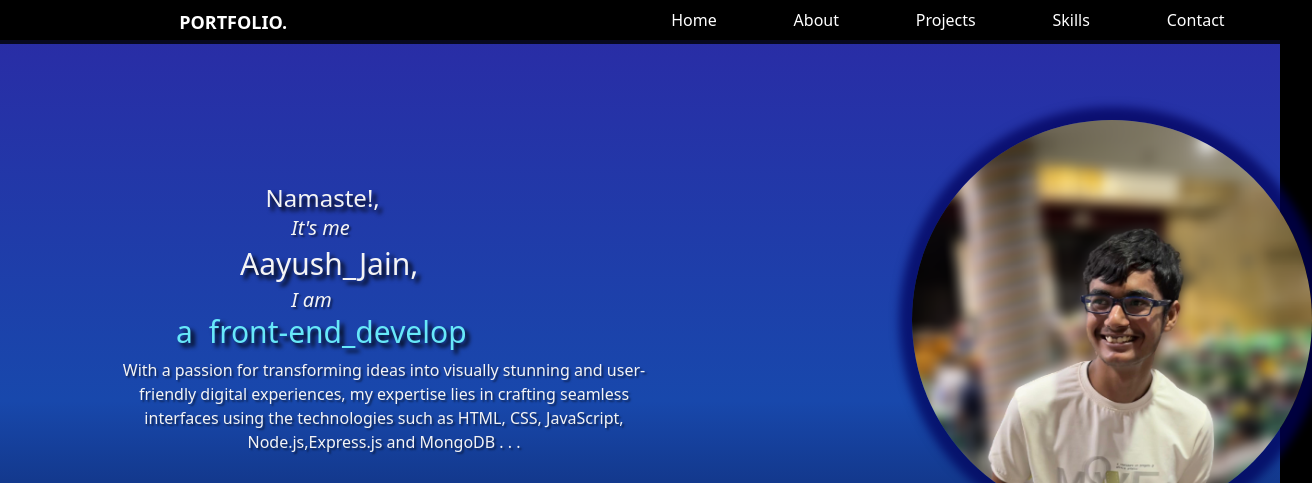
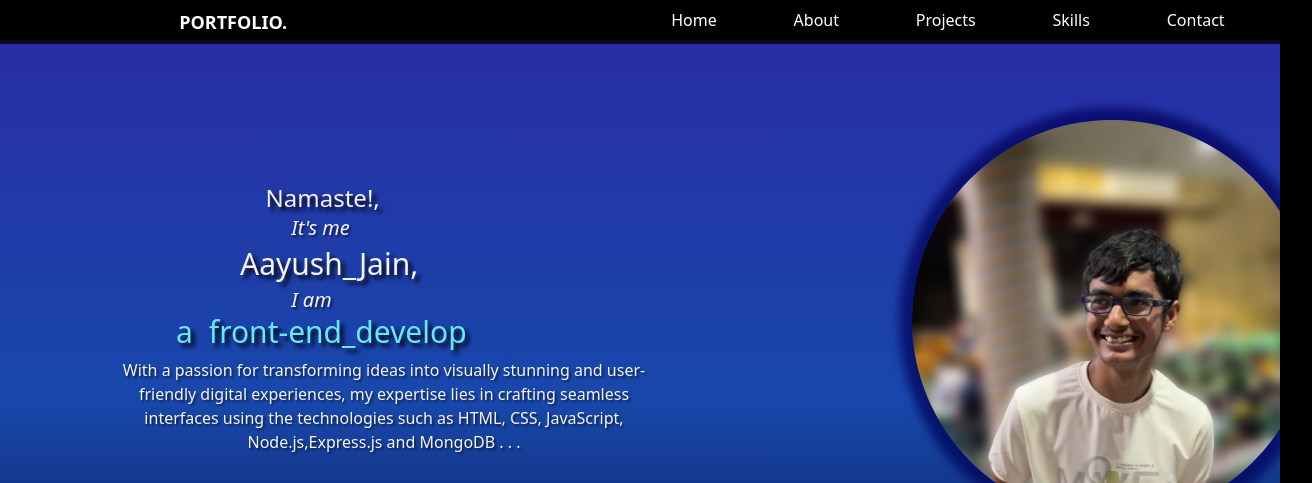
Before and after one commit to aayush2jain/portfolio, a plain HTML site: page index.html in a window 1280 px wide. Shown: the top 483 px of the page, 1312 px wide, since content can reach past the window. Drawn offline with nearby package versions, Linux system fonts and the light colour scheme; grey boxes are pictures that could not be loaded.

Commit message:
Update index.html

```diff
--- a/index.html
+++ b/index.html
@@ -10,7 +10,7 @@
         <script src="https://cdn.tailwindcss.com"></script>//gap-96
     </head>
     <body>
-        <div class="main">
+        <div class="main overflow-x-hidden">
             <div id="nav"
                 class="text-white gap-[30vw] flex flex-row fixed w-[100vw] top-0 z-50 bg-opacity-80 bg-black py-2">
                 <div class="pl-[14vw] font-bold text-lg hover:cursor-default"><a>PORTFOLIO.</a></div>
```
